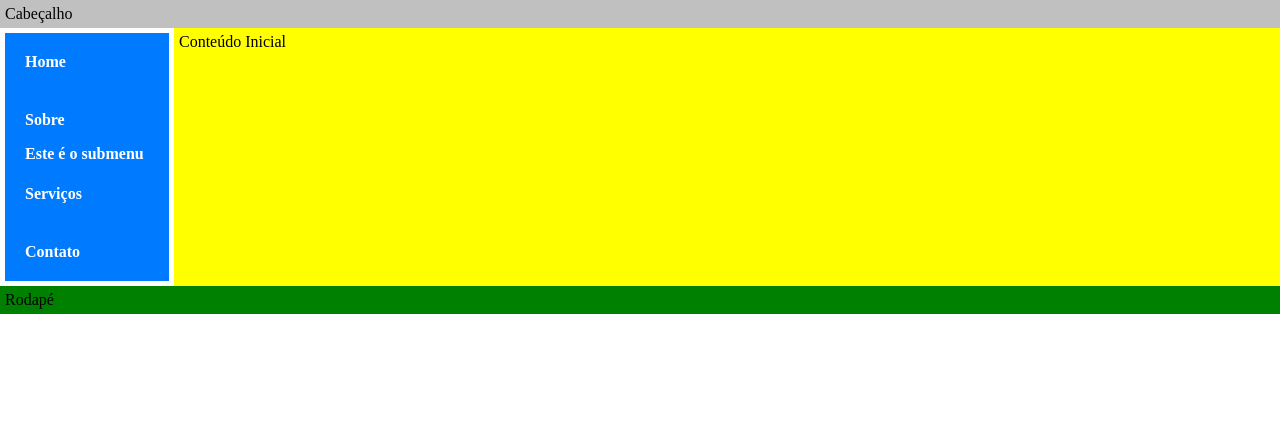
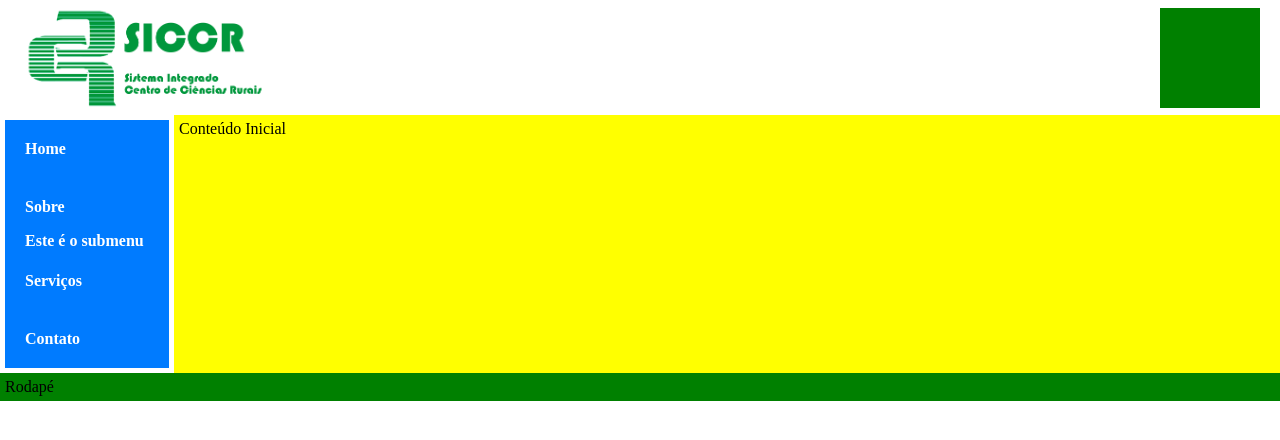
Before and after one commit to marcossma/siccr2, a plain HTML site: page app/index.html in a window 1280 px wide. Drawn offline with Linux system fonts and the light colour scheme.

Commit message:
favicon e logo

```diff
--- a/app/css/style.css
+++ b/app/css/style.css
@@ -10,8 +10,20 @@
 }
 
 header {
-    background: silver;
-    padding: 5px;
+    display: flex;
+    justify-content: space-between;
+    align-items: center;
+    padding: 5px 20px;
+}
+
+header img {
+    width: 250px;
+}
+
+header .acesso {
+    width: 100px;
+    height: 100px;
+    background: green;
 }
 
 main {
--- a/app/index.html
+++ b/app/index.html
@@ -4,12 +4,16 @@
     <meta charset="UTF-8">
     <meta name="viewport" content="width=device-width, initial-scale=1.0">
     <title>SICCR - Sistema Integrado Centro de Ciências Rurais</title>
+    <link rel="shortcut icon" href="./img/favicon.jpg" type="image/x-icon">
     <link rel="stylesheet" href="css/style.css">
     <script type="module" src="js/scripts.js"></script>
 </head>
 <body>
     <div class="container">
-        <header>Cabeçalho</header>
+        <header>
+            <img src="./img/logo.png" alt="Logo do CCR" title="Logo do CCR" class="logo">
+            <div class="acesso"></div>
+        </header>
         <main>
             <aside>
                 <menu-component></menu-component>
```
Also changed, not shown: app/img/favicon.jpg (added), app/img/logo.png (added).
